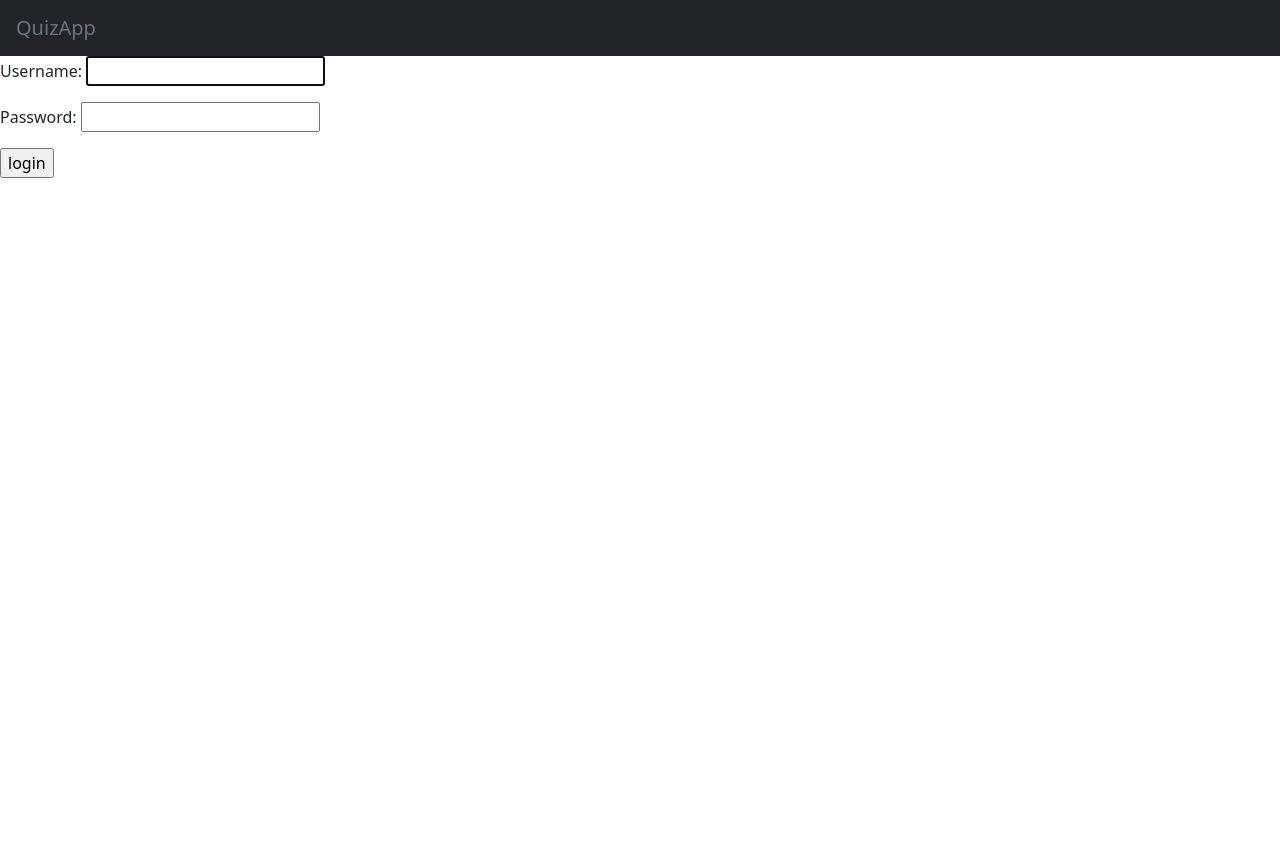
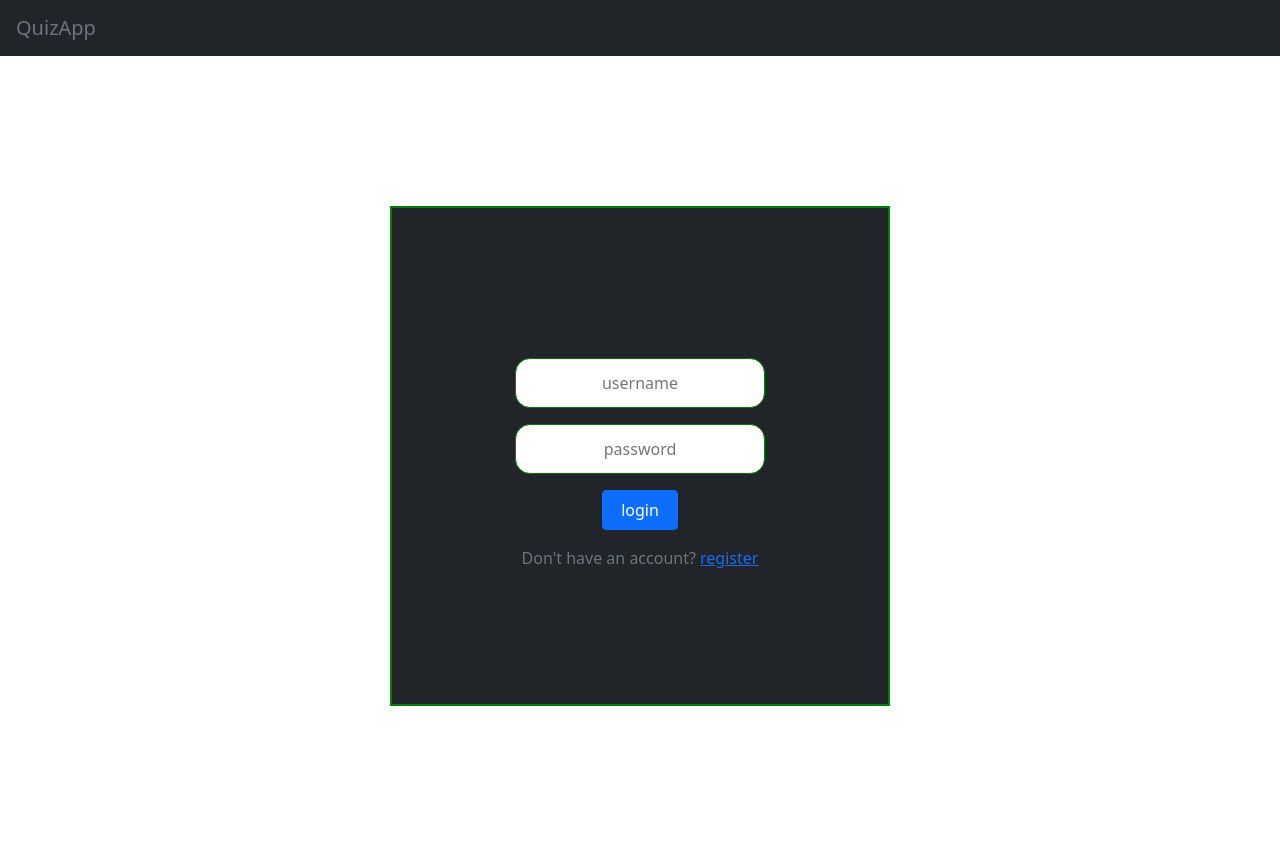
Before and after one commit to noornee/quiz-app, a Django app: page /login/ in a window 1280 px wide. Before the commit the page ends 178 px from the top, so only its background shows below. Run offline with Django 3.2, Linux system fonts and the light colour scheme; parts of the project's set-up code (start-up, migrations or seed data) failed here and were passed over.

Commit message:
re-using old css style to login and register page

```diff
--- a/quiz_app/templates/quiz_app/login.html
+++ b/quiz_app/templates/quiz_app/login.html
@@ -5,12 +5,79 @@
 
 {% block content %}
 
-<form action="" method="post">
-    {% csrf_token %}
-    {{ form.as_p }}
-    <input type="submit" value="login">
-</form>
+<div class="login-form ">
+    <div class="content bg-dark text-warning">
+       <form action="" method="post">
+           {% csrf_token %}
+            {{ form.as_p }}
+           <p class="btn btn-primary">
+               <input type="submit" value="login">
+           </p>
+           <p class="text-muted">
+               Don't have an account? <a href="{% url 'quiz:register' %}">register</a>
+           </p>
+       </form>
+    </div>
+   </div>
 
 
 
+
+<style>
+    label {
+    display: none;
+}
+
+
+ input[type=text], input[type=password] {
+    text-align: center;
+    border-radius: 15px;
+    outline: none;
+    border: 1px solid green;
+    height: 50px;
+    width: 250px;
+    transition: width 2s;
+}
+
+input[type=text]:hover,input[type=password]:hover {
+    width: 300px;
+    border: 1px solid red;
+}
+
+input[type=submit]{
+    background: none;
+    border: none;
+    color: white;
+}
+
+ input[type=text]{
+    margin-top: 150px;
+
+}
+
+.login-form{
+    display: flex;
+    justify-content: center;
+    align-items: center;
+    min-height: 100vh;
+}
+
+.content {
+    border: 2px solid green;
+    height: 500px;
+    width: 500px;
+    text-align: center;
+}
+</style>
 {% endblock content %}
+
+{% block script %}
+<script>
+    function myFunction() {
+       const username = document.getElementById("id_username").placeholder = "username";
+
+       const password = document.getElementById("id_password").placeholder = "password";
+    }
+    myFunction()
+ </script>
+    {% endblock script %}
```
Also changed, not shown: quiz_app/templates/quiz_app/register.html (+54 -5 lines), db.sqlite3.
